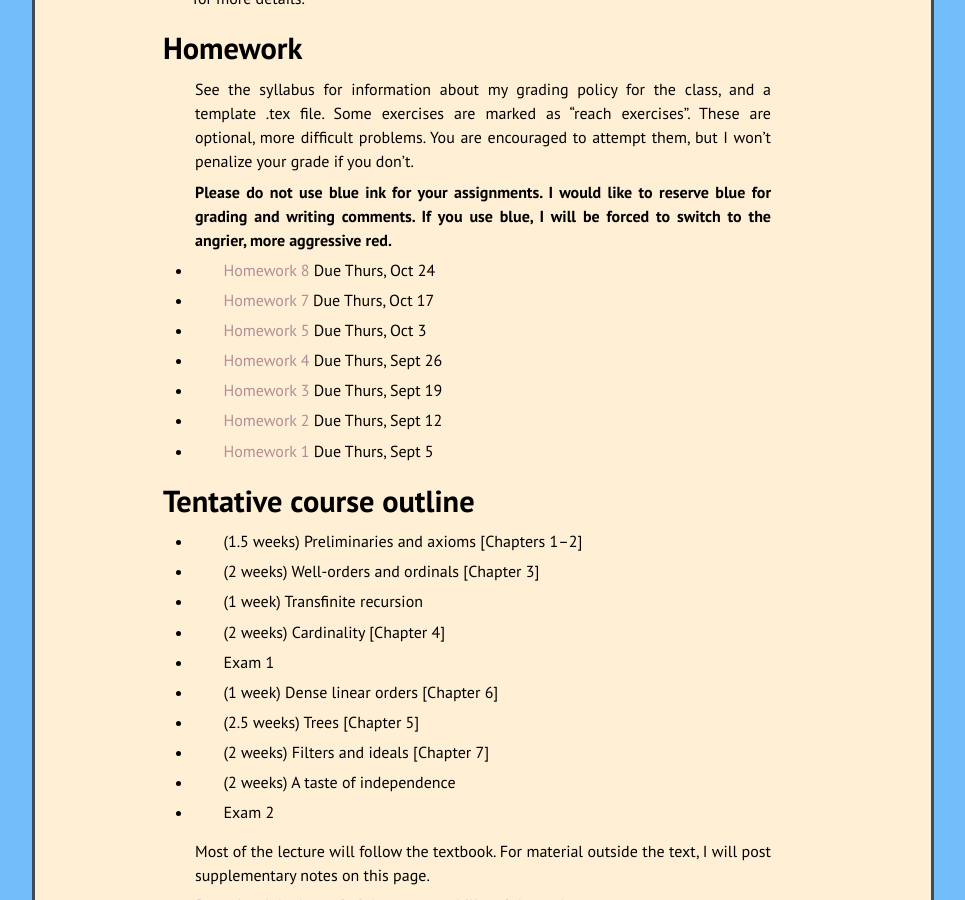
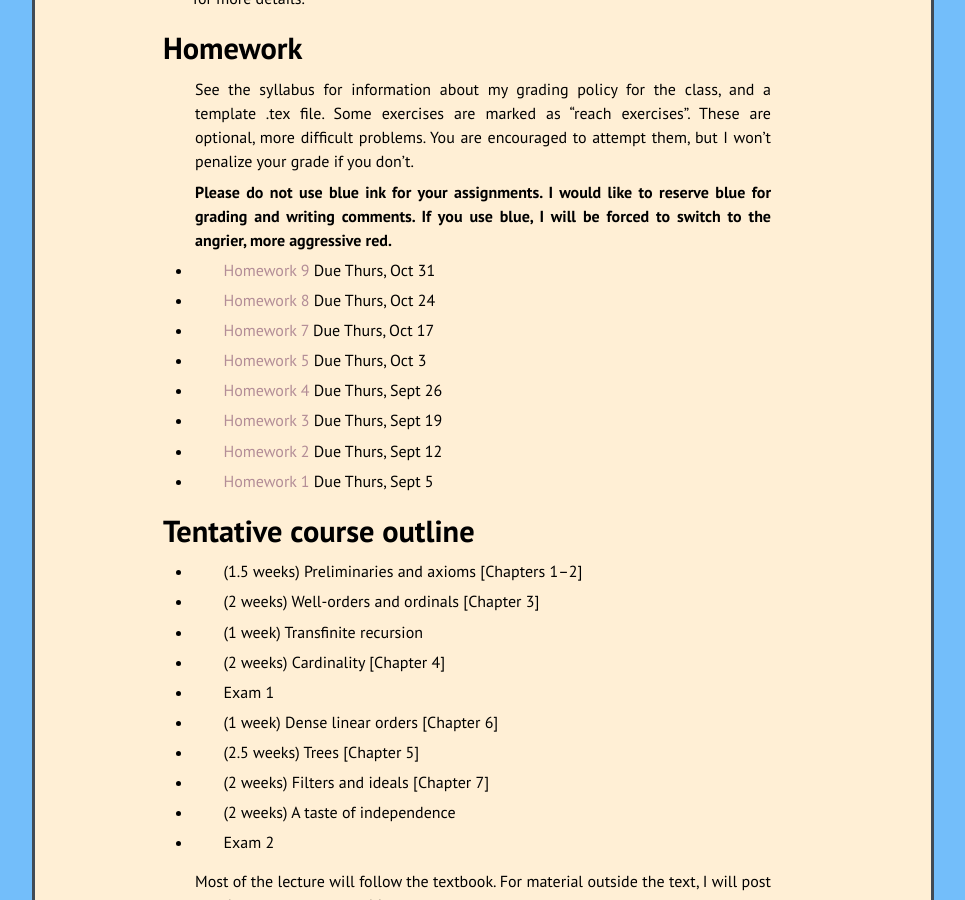
Before and after one commit to kamerynjw/kamerynjw.github.io, a Jekyll site: the page built from teaching/2019/math454.md, in a window 1280 px wide and 900 px high, scrolled down 367 px. Shown: the whole window, without its empty margins (157-1122 px from the left). Built offline with Jekyll 4.4.1, drawn with Linux system fonts in a browser that asks for light colours; nearby versions of some CDN libraries.

Commit message:
more homework

```diff
--- a/teaching/2019/math454.md
+++ b/teaching/2019/math454.md
@@ -21,6 +21,8 @@ Homework
 See the syllabus for information about my grading policy for the class, and a template .tex file. Some exercises are marked as "reach exercises". These are optional, more difficult problems. You are encouraged to attempt them, but I won't penalize your grade if you don't.
 
 **Please do not use blue ink for your assignments. I would like to reserve blue for grading and writing comments. If you use blue, I will be forced to switch to the angrier, more aggressive red.**
+
+* [Homework 9]({{ page.url }}h9.pdf) Due Thurs, Oct 31
 
 * [Homework 8]({{ page.url }}h8.pdf) Due Thurs, Oct 24
 
```
Also changed, not shown: 1 other file.
